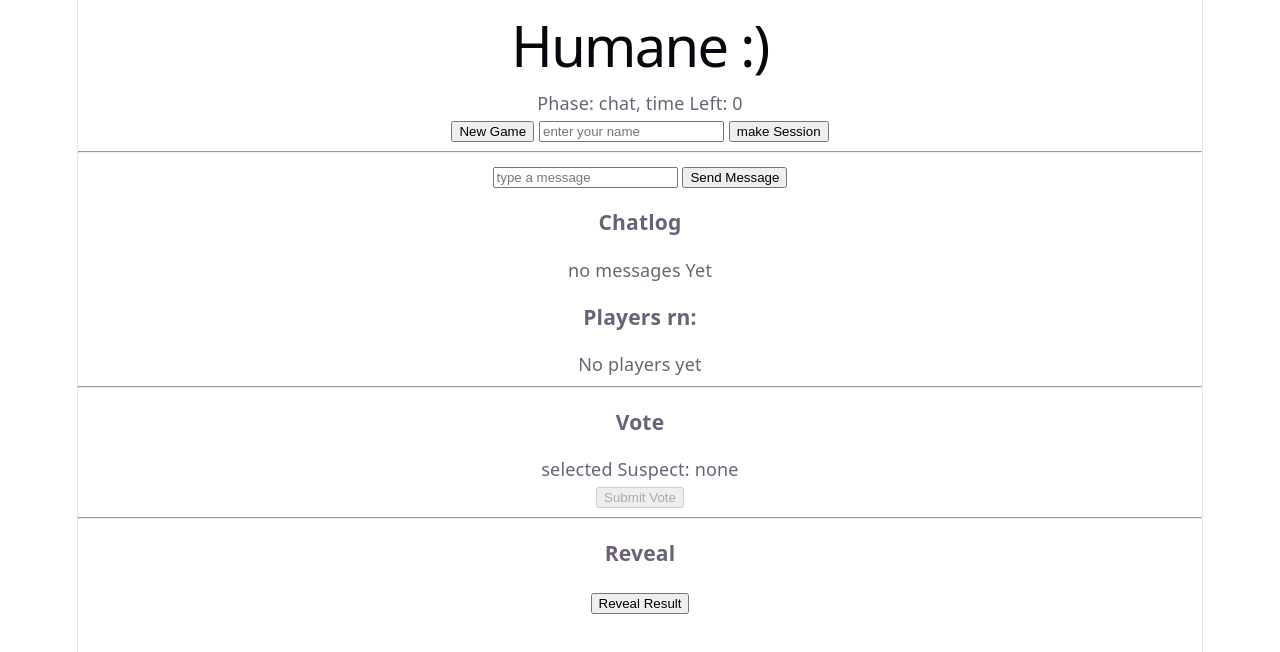
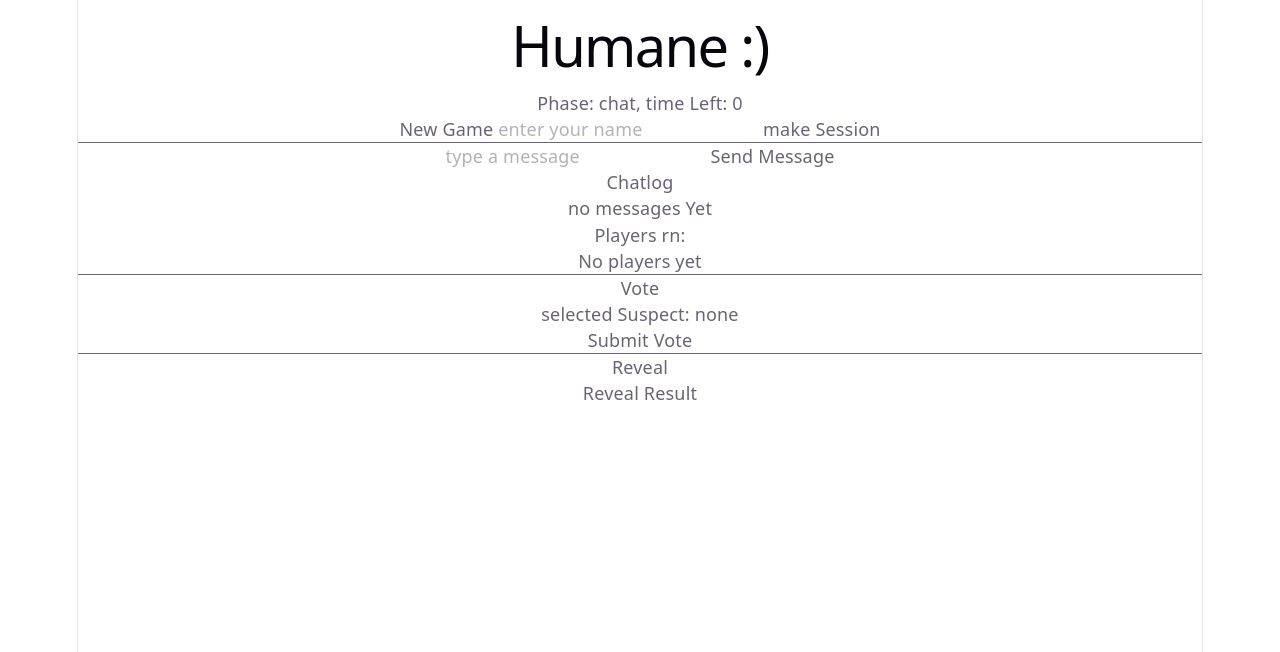
Before and after one commit to sen3th/humane, a Svelte app in the folder frontend/: page / in a window 1280 px wide. Shown: the top 652 px of the page. Built offline with nearby package versions, Linux system fonts and the light colour scheme.

Commit message:
added tailwind

```diff
--- a/frontend/package.json
+++ b/frontend/package.json
@@ -10,7 +10,9 @@
   },
   "devDependencies": {
     "@sveltejs/vite-plugin-svelte": "^7.0.0",
+    "@tailwindcss/vite": "^4.2.2",
     "svelte": "^5.53.12",
+    "tailwindcss": "^4.2.2",
     "vite": "^8.0.1"
   }
 }
--- a/frontend/src/app.css
+++ b/frontend/src/app.css
@@ -1,3 +1,5 @@
+@import "tailwindcss";
+
 :root {
   --text: #6b6375;
   --text-h: #08060d;
--- a/frontend/vite.config.js
+++ b/frontend/vite.config.js
@@ -1,7 +1,8 @@
 import { defineConfig } from 'vite'
 import { svelte } from '@sveltejs/vite-plugin-svelte'
+import tailwindcss from '@tailwindcss/vite'
 
 // https://vite.dev/config/
 export default defineConfig({
-  plugins: [svelte()],
+  plugins: [svelte(), tailwindcss()],
 })
```
Also changed, not shown: 1 other file (tests, documents, lock files or other folders).
